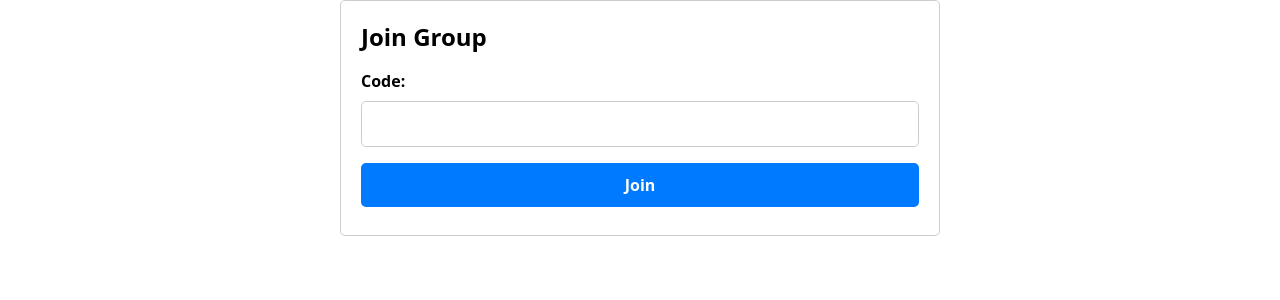
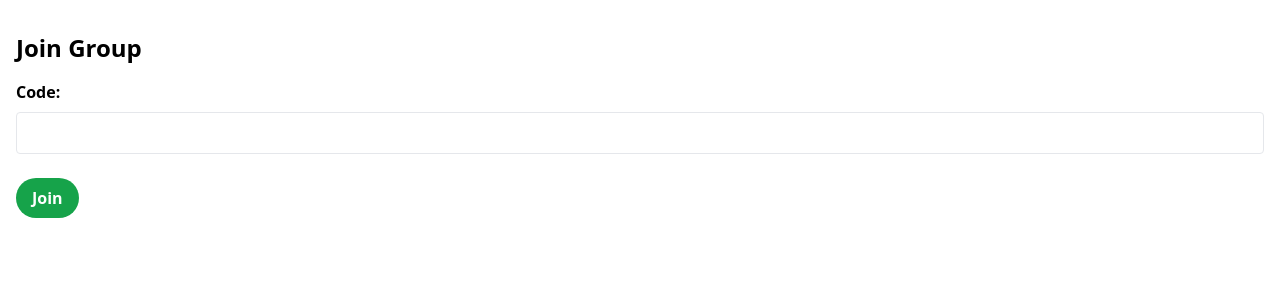
Before and after one commit to huligabuliga/tripster, a React (Create React App) app in the folder frontend/: page /joingroup in a window 1280 px wide. Shown: the top 300 px of the page. Built offline with nearby package versions, Linux system fonts and the light colour scheme.

Commit message:
fixed buttons

```diff
--- a/frontend/src/pages/Group.js
+++ b/frontend/src/pages/Group.js
@@ -1,7 +1,7 @@
 import React, { useEffect, useState } from 'react'
 import { Link } from 'react-router-dom'
 import ExpenseCard from '../components/ExpenseCard'
-
+import '../cftools.css';
 const Group = ({ name='Carne asada en casa de Juan', description='Carne asada en casa del Juan.' }) => {
   const dummyExpenses = [
     {_id: '56tgvbhi8uyhj', name: 'Compra de la carne', categories: ['Comida'], currency: 'MXN', totalAmount: '500', payer: 'Juan', payees: [{user: 'Pedro', shareAmount: 250, sharePercentage: 50}, {user: 'Juan', shareAmount: 250, sharePercentage: 50}]},
--- a/frontend/src/pages/Home.js
+++ b/frontend/src/pages/Home.js
@@ -1,7 +1,7 @@
 import React, { useEffect, useState } from 'react'
 import { Link } from 'react-router-dom'
 import GroupCard from '../components/GroupCard'
-
+import '../cftools.css';
 const Home = () => {
     const dummyGroups = [
         {_id: '435678iyhjadfa', name: 'Carne asada', description: 'Carnita asada description', code: 'ABC123', members: [], expenses: []},
--- a/frontend/src/pages/JoinGroup.js
+++ b/frontend/src/pages/JoinGroup.js
@@ -2,6 +2,7 @@ import React, { useState } from 'react';
 import axios from 'axios';
 // css file
 // import './JoinGroup.css';
+import '../cftools.css';
 import { useNavigate } from 'react-router-dom';
 const JoinGroup = () => {
     const [code, setCode] = useState('');
@@ -39,7 +40,9 @@ const JoinGroup = () => {
                     />
                 </div>
                 {error && <p className="text-red-500">{error}</p>}
-                <button type="submit" className="bg-green-600 rounded-full font-semibold text-white px-12 py-2 my-2 cursor-pointer">Join</button>
+                <button type="submit" className="bg-green-600 hover:bg-green-700 text-white font-bold py-2 px-4 rounded-full my-2 cursor-pointer">
+                    Join
+                </button>
             </form>
         </div>
     );
--- a/frontend/src/pages/Login.js
+++ b/frontend/src/pages/Login.js
@@ -60,7 +60,7 @@ const Login = () => {
                 </div>
 
                 <button
-                    className="bg-green-600 rounded-full font-semibold text-white px-12 py-2 my-2 cursor-pointer"
+                    className="bg-green-600 rounded-full font-semibold text-white px-12 py-2 my-2 cursor-pointer !important"
                     type="submit"
                 >
                     Log In
--- a/frontend/src/pages/NewExpense.css
+++ /dev/null
@@ -1,47 +0,0 @@
-.container {
-    max-width: 600px;
-    margin: 0 auto;
-    padding: 20px;
-    border: 1px solid #ccc;
-    border-radius: 5px;
-  }
-
-  h1 {
-    font-size: 2rem;
-    margin-bottom: 20px;
-  }
-
-  .form-group {
-    margin-bottom: 20px;
-  }
-
-  label {
-    display: block;
-    font-weight: bold;
-    margin-bottom: 5px;
-  }
-
-  input[type="text"],
-  input[type="number"] {
-    width: 100%;
-    padding: 10px;
-    border: 1px solid #ccc;
-    border-radius: 5px;
-    font-size: 1rem;
-  }
-
-  button[type="submit"] {
-    display: block;
-    width: 100%;
-    padding: 10px;
-    background-color: #007bff;
-    color: #fff;
-    border: none;
-    border-radius: 5px;
-    font-size: 1rem;
-    cursor: pointer;
-  }
-
-  button[type="submit"]:hover {
-    background-color: #0069d9;
-  }
--- a/frontend/src/pages/NewExpense.js
+++ b/frontend/src/pages/NewExpense.js
@@ -1,7 +1,7 @@
 import React, { useState } from 'react';
 import axios from 'axios';
 // css file
-import './NewExpense.css';
+// import './NewExpense.css';
 
 const NewExpense = () => {
   const [name, setName] = useState('');
--- a/frontend/src/pages/SettleUp.js
+++ b/frontend/src/pages/SettleUp.js
@@ -1,7 +1,7 @@
 import React from 'react';
 // // css file
 // import './SettleUp.css';
-
+import '../cftools.css';
 const SettleUp = () => {
   const transactions = [
     { payer: 'Alice', payee: 'Bob', amount: 10 },
```
Also changed, not shown: frontend/src/App.css (line endings or trailing spaces).
